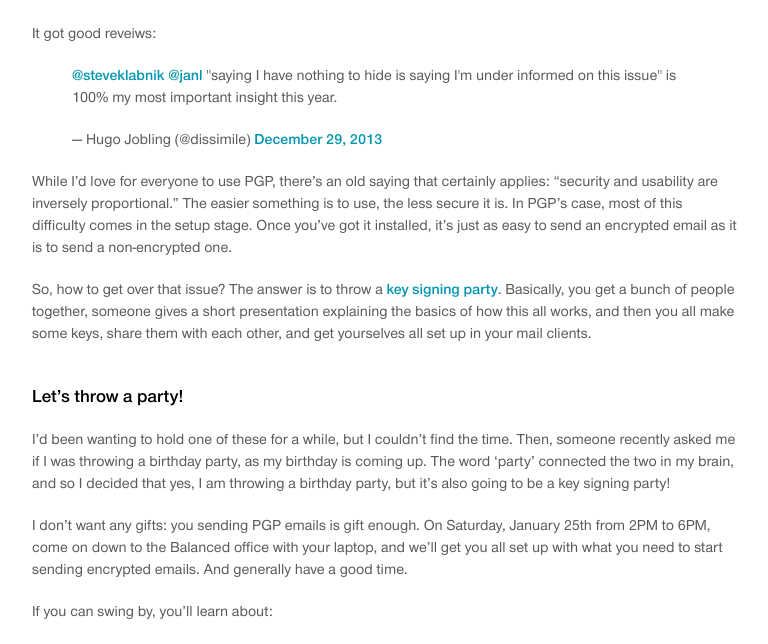
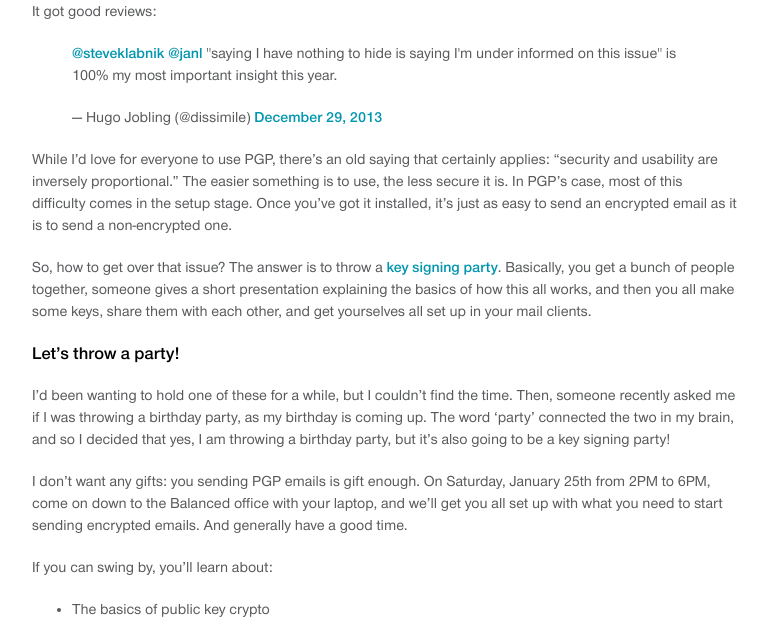
Before and after one commit to balanced/balanced.github.com, a Jekyll site: the page built from _posts/2014-01-14-come-learn-the-basics-of-pgp-with-us.md, in a window 1280 px wide and 900 px high, scrolled down 1245 px, cut to the strip 256-900 px from the top of the window. Shown: the whole strip, without its empty margins (143-911 px from the left). Built offline with Jekyll 4.4.1, drawn with Linux system fonts in a browser that asks for light colours; nearby versions of some CDN libraries; Markdown is read by kramdown in place of the engine named in the settings; comment, search, counter and statistics services are not loaded.

Commit message:
spelling fix
thanks @mjallday

```diff
--- a/_posts/2014-01-14-come-learn-the-basics-of-pgp-with-us.md
+++ b/_posts/2014-01-14-come-learn-the-basics-of-pgp-with-us.md
@@ -14,7 +14,7 @@ which is the highest level of this important industry standard. Of course, PCI i
 the end of the story: all of the other standard security practices that the software
 field has developed exist for good reason.
 
-## Security for Humans
+### Security for Humans
 
 I'm also a big proponent of security
 and privacy technology for individuals, as well as businesses.
@@ -24,7 +24,7 @@ the Golden Gate Ruby Conference here in San Francisco late last year:
 
 <iframe width="640" height="360" src="//www.youtube.com/embed/LjZk8PP-u3c?feature=player_detailpage" frameborder="0" allowfullscreen></iframe>
 
-It got good reveiws:
+It got good reviews:
 
 <blockquote class="twitter-tweet" data-conversation="none" lang="en"><p><a href="https://twitter.com/steveklabnik">@steveklabnik</a> <a href="https://twitter.com/janl">@janl</a> &quot;saying I have nothing to hide is saying I&#39;m under informed on this issue&quot; is 100% my most important insight this year.</p>&mdash; Hugo Jobling (@dissimile) <a href="https://twitter.com/dissimile/statuses/417089522854535168">December 29, 2013</a></blockquote>
 <script async src="//platform.twitter.com/widgets.js" charset="utf-8"></script>
@@ -40,7 +40,7 @@ Basically, you get a bunch of people together, someone gives a short presentatio
 the basics of how this all works, and then you all make some keys, share them with each other,
 and get yourselves all set up in your mail clients.
 
-## Let's throw a party!
+### Let's throw a party!
 
 I'd been wanting to hold one of these for a while, but I couldn't find the time.
 Then, someone recently asked me if I was throwing a birthday party, as my birthday is
```
